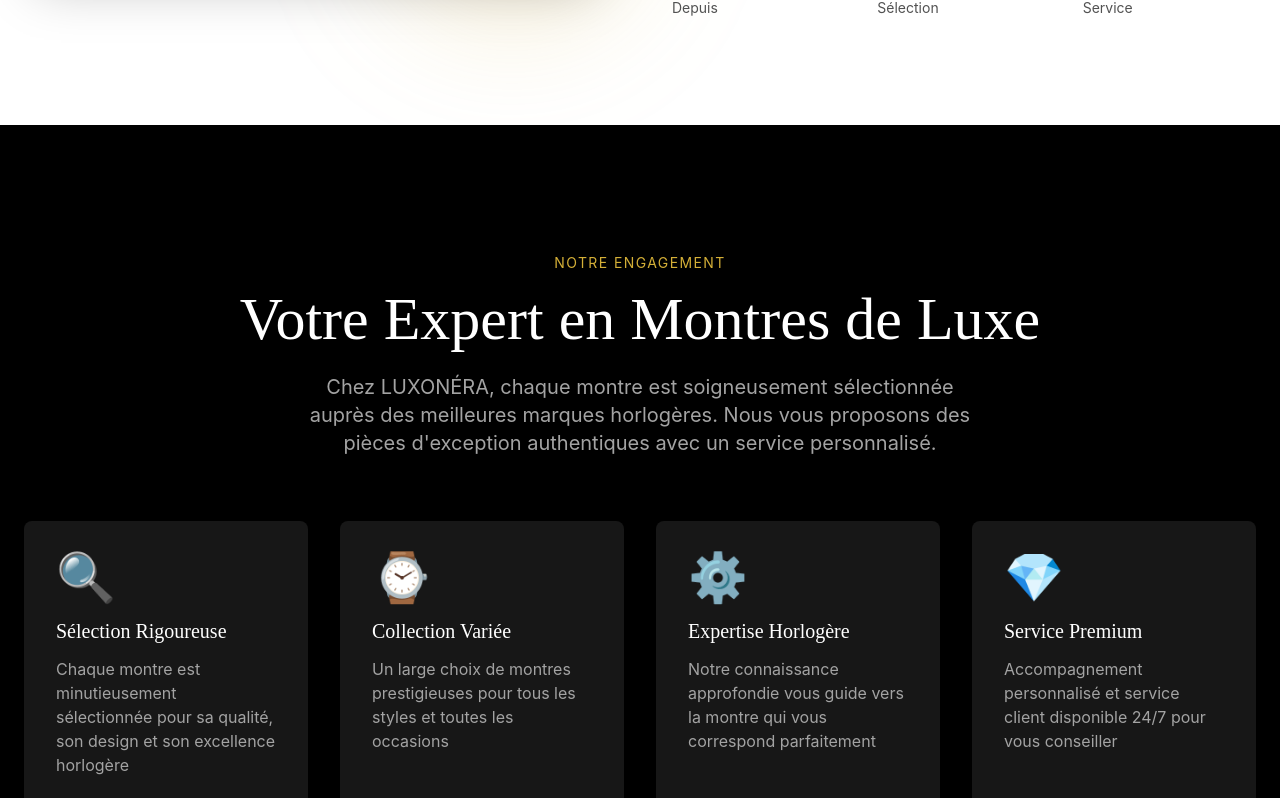
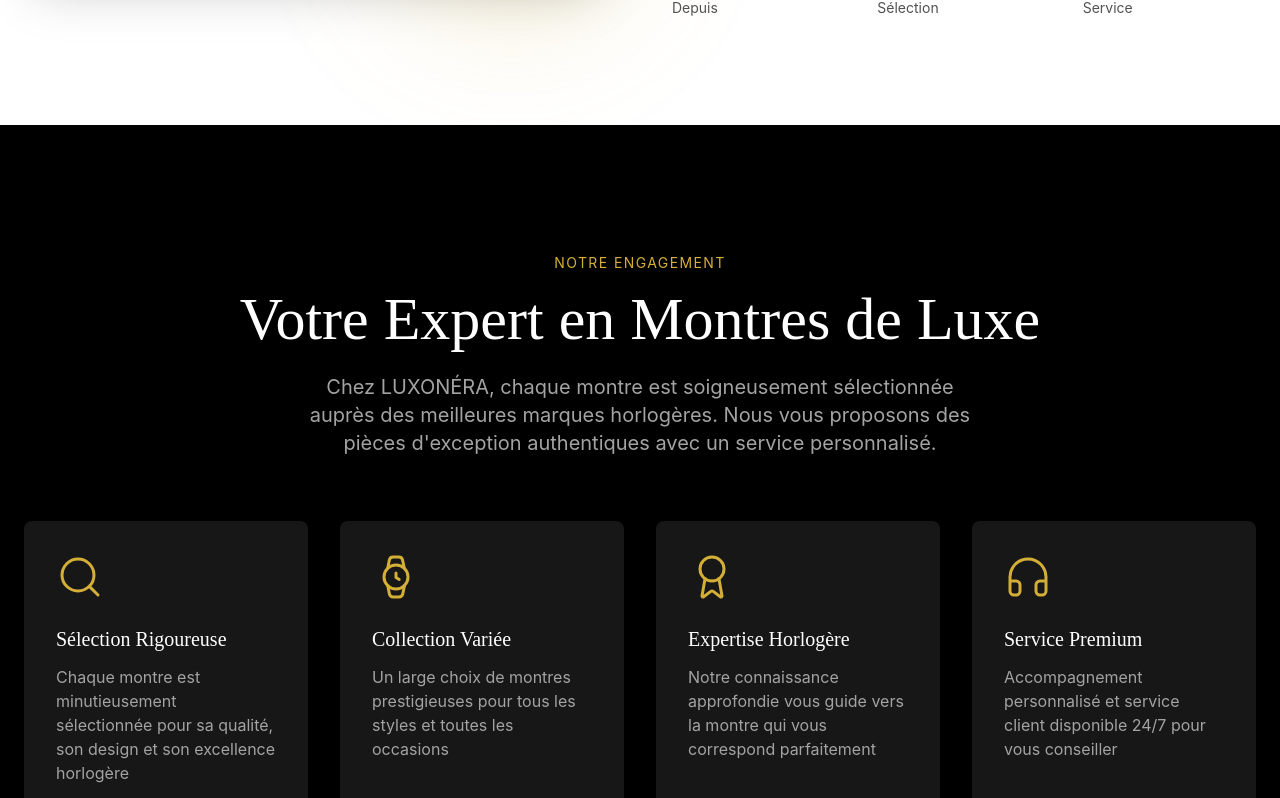
Before and after one commit to Oursdingo/luxonera_app, a Next.js app: page / in a window 1280 px wide. Shown: the part 3496-4294 px from the top of the page. Built offline with nearby package versions, Linux system fonts and the light colour scheme.

Commit message:
ajout de la dependence lucid react

```diff
--- a/package.json
+++ b/package.json
@@ -13,6 +13,7 @@
     "@react-three/fiber": "^8.17.10",
     "framer-motion": "^11.11.17",
     "gsap": "^3.12.5",
+    "lucide-react": "^0.555.0",
     "next": "^15.0.3",
     "react": "^18.3.1",
     "react-dom": "^18.3.1",
--- a/src/components/sections/CraftsmanshipSection.tsx
+++ b/src/components/sections/CraftsmanshipSection.tsx
@@ -3,6 +3,7 @@
 import { useRef, useEffect } from "react";
 import gsap from "gsap";
 import { ScrollTrigger } from "gsap/ScrollTrigger";
+import { Search, Watch, Award, Headphones } from "lucide-react";
 
 if (typeof window !== "undefined") {
   gsap.registerPlugin(ScrollTrigger);
@@ -13,23 +14,23 @@
     title: "Sélection Rigoureuse",
     description:
       "Chaque montre est minutieusement sélectionnée pour sa qualité, son design et son excellence horlogère",
-    icon: "🔍",
+    icon: Search,
   },
   {
     title: "Collection Variée",
     description:
       "Un large choix de montres prestigieuses pour tous les styles et toutes les occasions",
-    icon: "⌚",
+    icon: Watch,
   },
   {
     title: "Expertise Horlogère",
     description: "Notre connaissance approfondie vous guide vers la montre qui vous correspond parfaitement",
-    icon: "⚙️",
+    icon: Award,
   },
   {
     title: "Service Premium",
     description: "Accompagnement personnalisé et service client disponible 24/7 pour vous conseiller",
-    icon: "💎",
+    icon: Headphones,
   },
 ];
 
@@ -87,7 +88,9 @@
         </div>
 
         <div className="grid grid-cols-1 md:grid-cols-2 lg:grid-cols-4 gap-8">
-          {features.map((feature, index) => (
+          {features.map((feature, index) => {
+            const IconComponent = feature.icon;
+            return (
               <div
                 key={index}
                 ref={(el) => {
@@ -96,13 +99,14 @@
                 className="craft-card bg-neutral-900 p-8 rounded-lg hover:bg-neutral-800 transition-all duration-300 group opacity-100"
                 style={{ opacity: 1 }}
               >
-              <div className="text-5xl mb-4 transform group-hover:scale-110 transition-transform">
-                {feature.icon}
+                <div className="mb-6 transform group-hover:scale-110 transition-transform text-accent-gold">
+                  <IconComponent size={48} strokeWidth={1.5} />
                 </div>
                 <h3 className="text-xl font-display mb-3">{feature.title}</h3>
                 <p className="text-neutral-400">{feature.description}</p>
               </div>
-          ))}
+            );
+          })}
         </div>
 
         {/* CTA Section */}
```
Also changed, not shown: 1 other file (tests, documents, lock files or other folders). Lines whose indentation alone changed are shown as unchanged.
